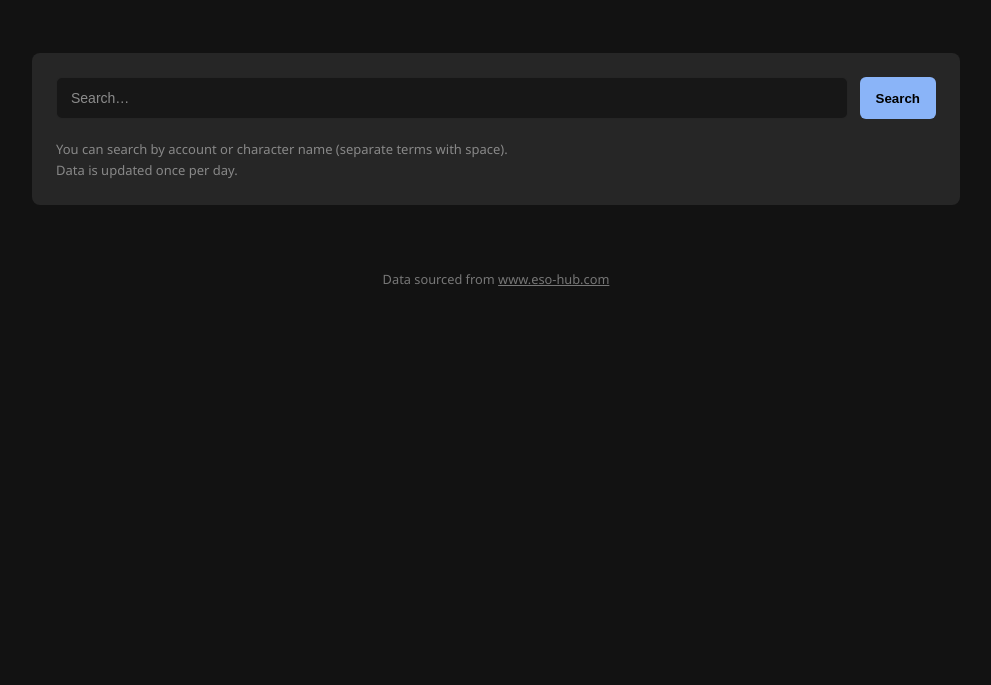
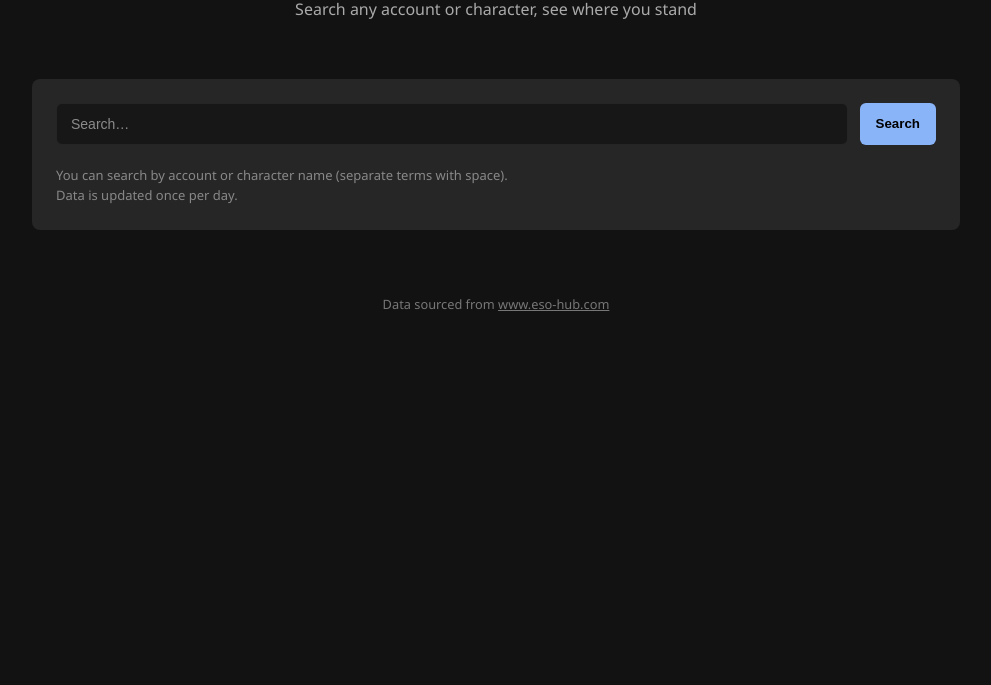
Before and after one commit to Flamebuckler/EsoRanking, a website: page public/index.html in a window 1280 px wide. Shown: the part 115-800 px from the top of the page, without its empty margins (144-1135 px from the left). Drawn offline with Linux system fonts and the light colour scheme; no server answers.

Commit message:
Add header tagline
Insert a short descriptive tagline under the site header to prompt users to search accounts or characters: "Search any account or character, see where you stand". This clarifies the site's purpose on the landing page (public/index.html).

```diff
--- a/public/index.html
+++ b/public/index.html
@@ -23,6 +23,7 @@
 	<body>
 		<header class="site-header">
 			<h1>ESO Ranking</h1>
+			<p>Search any account or character, see where you stand</p>
 		</header>
 		<main class="container">
 			<section
```
